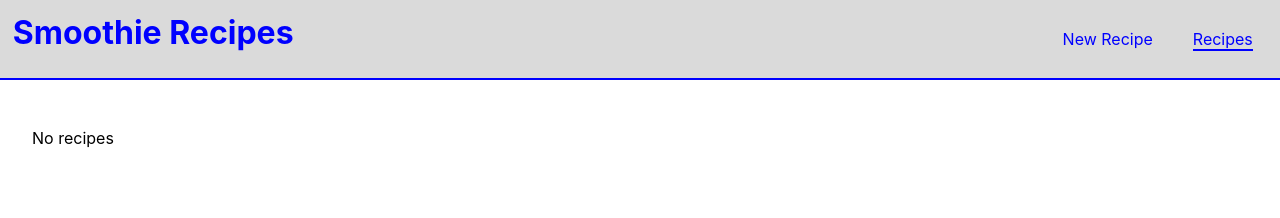
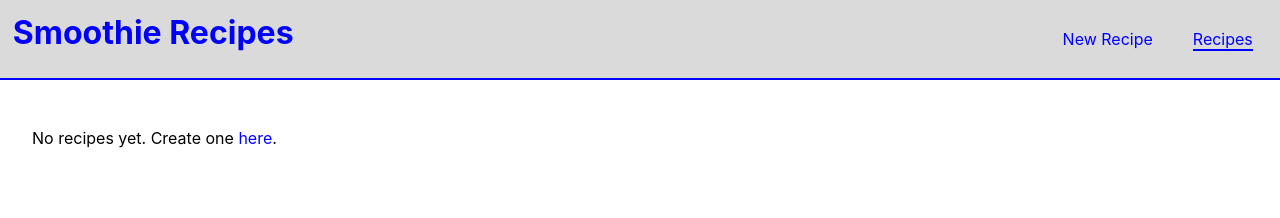
Before and after one commit to jeremypurser/smoothie-recipes, a React (Create React App) app: page /recipes in a window 1280 px wide. Shown: the top 218 px of the page. Built offline with nearby package versions, Linux system fonts and the light colour scheme.

Commit message:
Factor out Smoothie component

```diff
--- /dev/null
+++ b/src/components/Smoothie/index.tsx
@@ -0,0 +1,26 @@
+import { useHistory } from 'react-router-dom';
+import { useAppDispatch } from '../../app/hooks';
+import { deleteRecipe, Recipe } from '../../data/recipesSlice';
+import { pluralize } from './utility';
+
+export function Smoothie({ recipe }: { recipe: Recipe }) {
+  const dispatch = useAppDispatch();
+  const history = useHistory();
+
+  return (
+    <>
+      <h2>{recipe.name}</h2>
+      {recipe.ingredients.map((ingredient) => (
+        <div key={ingredient.name}>
+          <span>{ingredient.name}</span>
+          <span>{ingredient.amount.value}</span>
+          <span>
+            {pluralize(ingredient.amount.value, ingredient.amount.unit)}
+          </span>
+        </div>
+      ))}
+      <button onClick={() => history.push(`/recipe/${recipe.id}`)}>Edit</button>
+      <button onClick={() => dispatch(deleteRecipe(recipe.id))}>Delete</button>
+    </>
+  );
+}
--- /dev/null
+++ b/src/components/Smoothie/utility.ts
@@ -0,0 +1,3 @@
+export function pluralize(amount: number, noun: string) {
+  return amount > 1 ? `${noun}s` : noun;
+}
--- a/src/components/Smoothies/index.tsx
+++ b/src/components/Smoothies/index.tsx
@@ -1,38 +1,23 @@
-import { Fragment } from 'react';
-import { useHistory } from 'react-router-dom';
-import { useAppDispatch, useAppSelector } from '../../app/hooks';
-import { deleteRecipe } from '../../data/recipesSlice';
-import { pluralize } from './utility';
+import { Link } from 'react-router-dom';
+import { useAppSelector } from '../../app/hooks';
+import { Smoothie } from '../Smoothie';
 
 export function Smoothies() {
   const recipes = useAppSelector((state) => state.recipes);
-  const dispatch = useAppDispatch();
-  const history = useHistory();
 
   return recipes.allIds.length > 0 ? (
     <>
-      {recipes.allIds.map((id) => {
-        console.log(id);
-        const { byId } = recipes;
-        return (
-          <Fragment key={id}>
-            <h2>{byId[id].name}</h2>
-            {byId[id].ingredients.map((ingredient) => (
-              <div key={ingredient.name}>
-                <span>{ingredient.name}</span>
-                <span>{ingredient.amount.value}</span>
-                <span>
-                  {pluralize(ingredient.amount.value, ingredient.amount.unit)}
-                </span>
-              </div>
-            ))}
-            <button onClick={() => history.push(`/recipe/${id}`)}>Edit</button>
-            <button onClick={() => dispatch(deleteRecipe(id))}>Delete</button>
-          </Fragment>
-        );
-      })}
+      {recipes.allIds.map((id) => (
+        <Smoothie recipe={recipes.byId[id]} />
+      ))}
     </>
   ) : (
-    <p>No recipes</p>
+    <p>
+      No recipes yet. Create one{' '}
+      <Link className="link" to="/recipe">
+        here
+      </Link>
+      .
+    </p>
   );
 }
```
